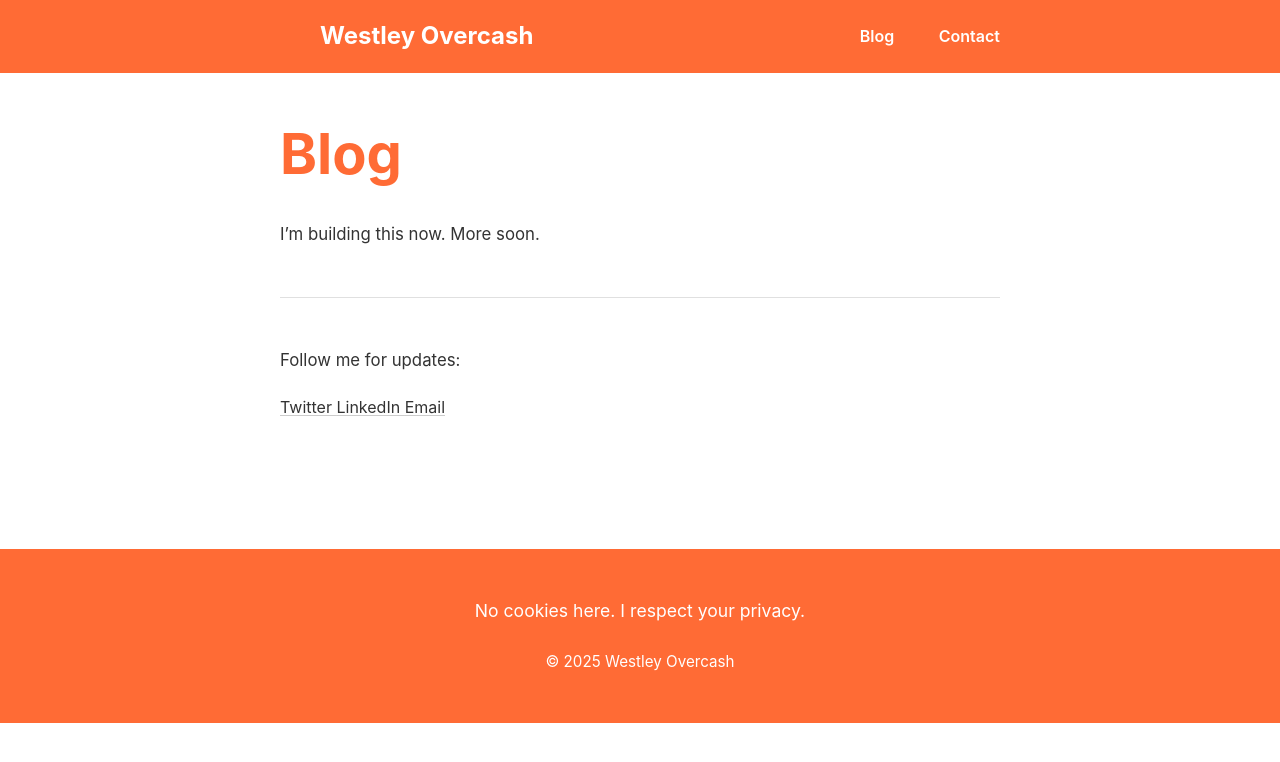
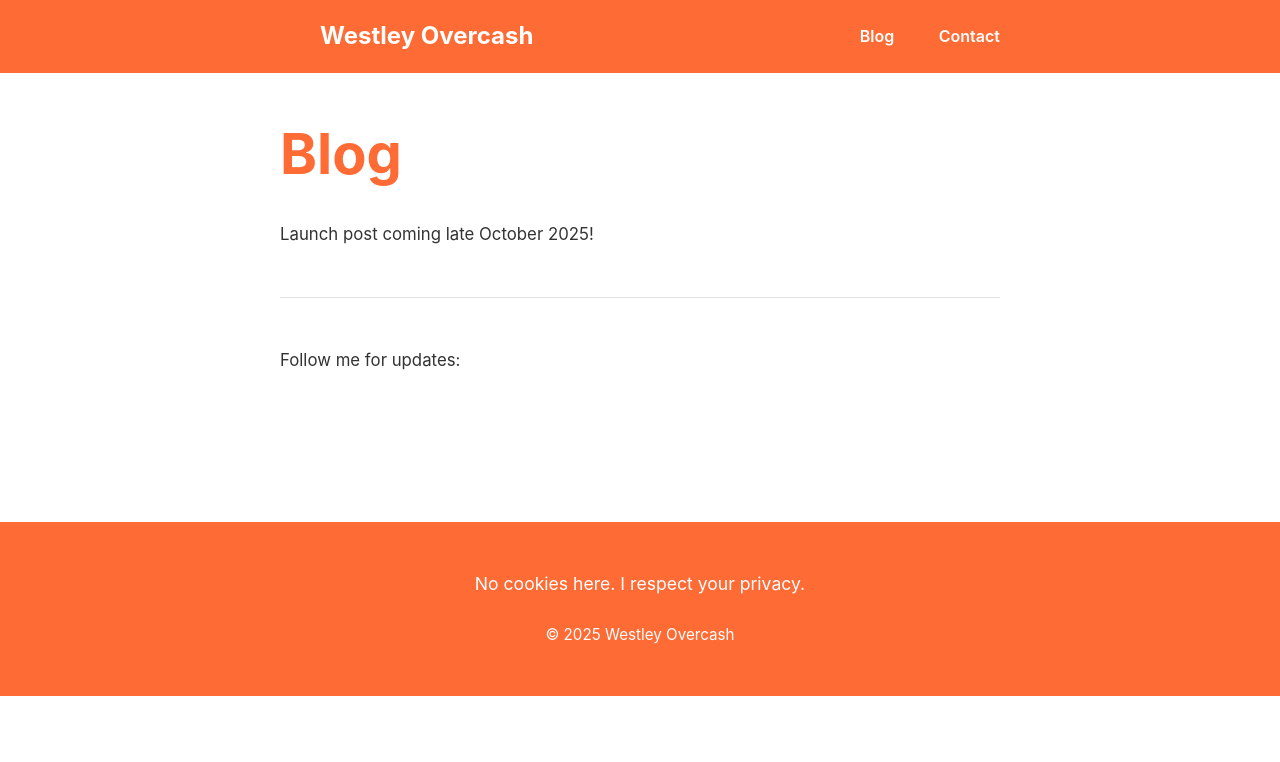
Before and after one commit to westleyovercash/westleyovercash.github.io, a Jekyll site: the page built from blog.md, in a window 1280 px wide. Shown: the top 762 px of the page. Built offline with Jekyll 4.4.1, drawn with Linux system fonts in a browser that asks for light colours.

Commit message:
Update blog.md

```diff
--- a/blog.md
+++ b/blog.md
@@ -5,26 +5,11 @@ title: Blog
 
 # Blog
 
-I'm building this now. More soon.
+Launch post coming late October 2025!
 
 ---
 
 <div style="margin-top: 40px;">
   <p style="margin-bottom: 20px;">Follow me for updates:</p>
 
-  <a href="https://twitter.com/wessencecom"
-     target="_blank"
-     rel="noopener noreferrer">
-    Twitter
-  </a>
-
-  <a href="https://www.linkedin.com/in/westleyovercash"
-     target="_blank"
-     rel="noopener noreferrer">
-    LinkedIn
-  </a>
-
-  <a href="mailto:your.email@example.com">
-    Email
-  </a>
 </div>
```
